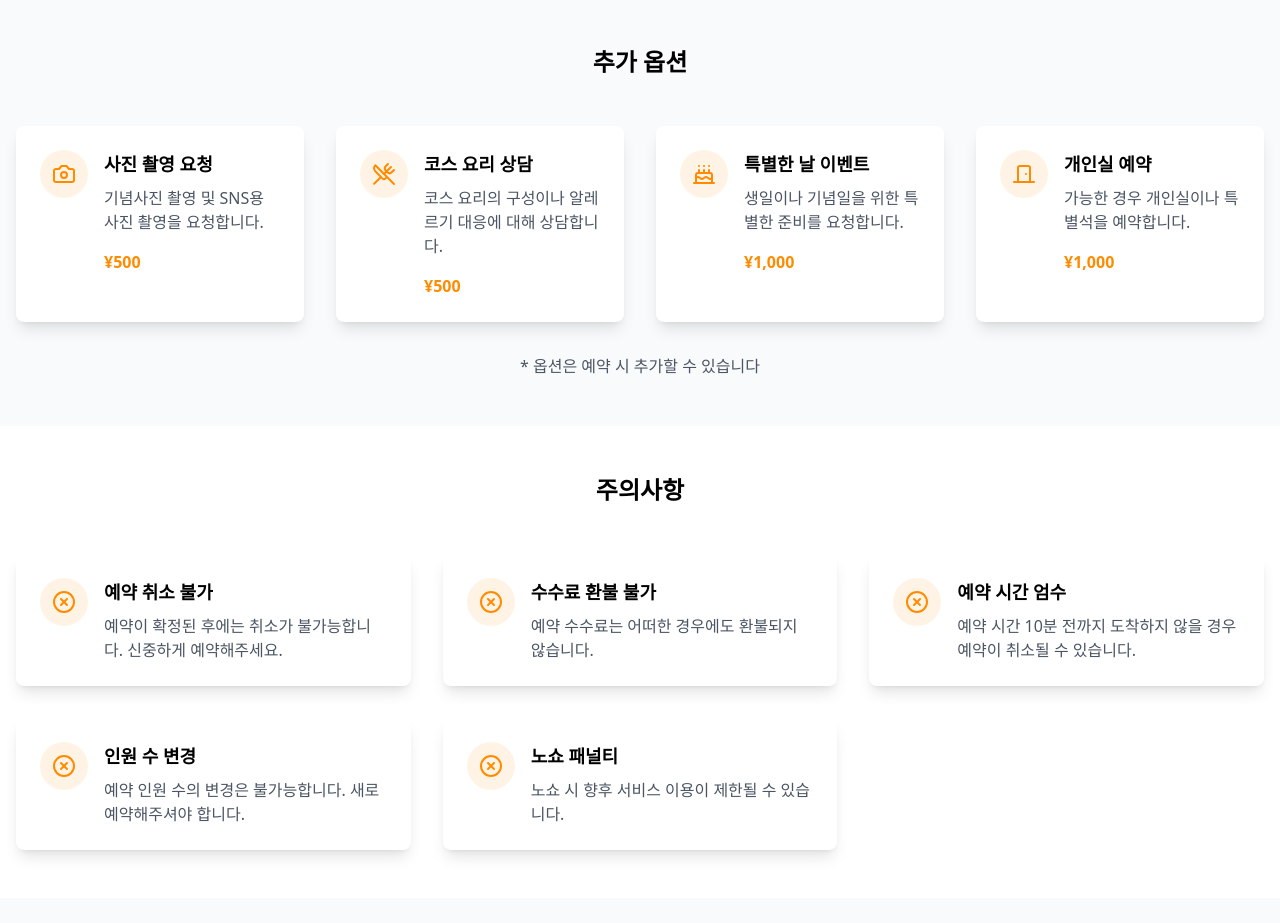
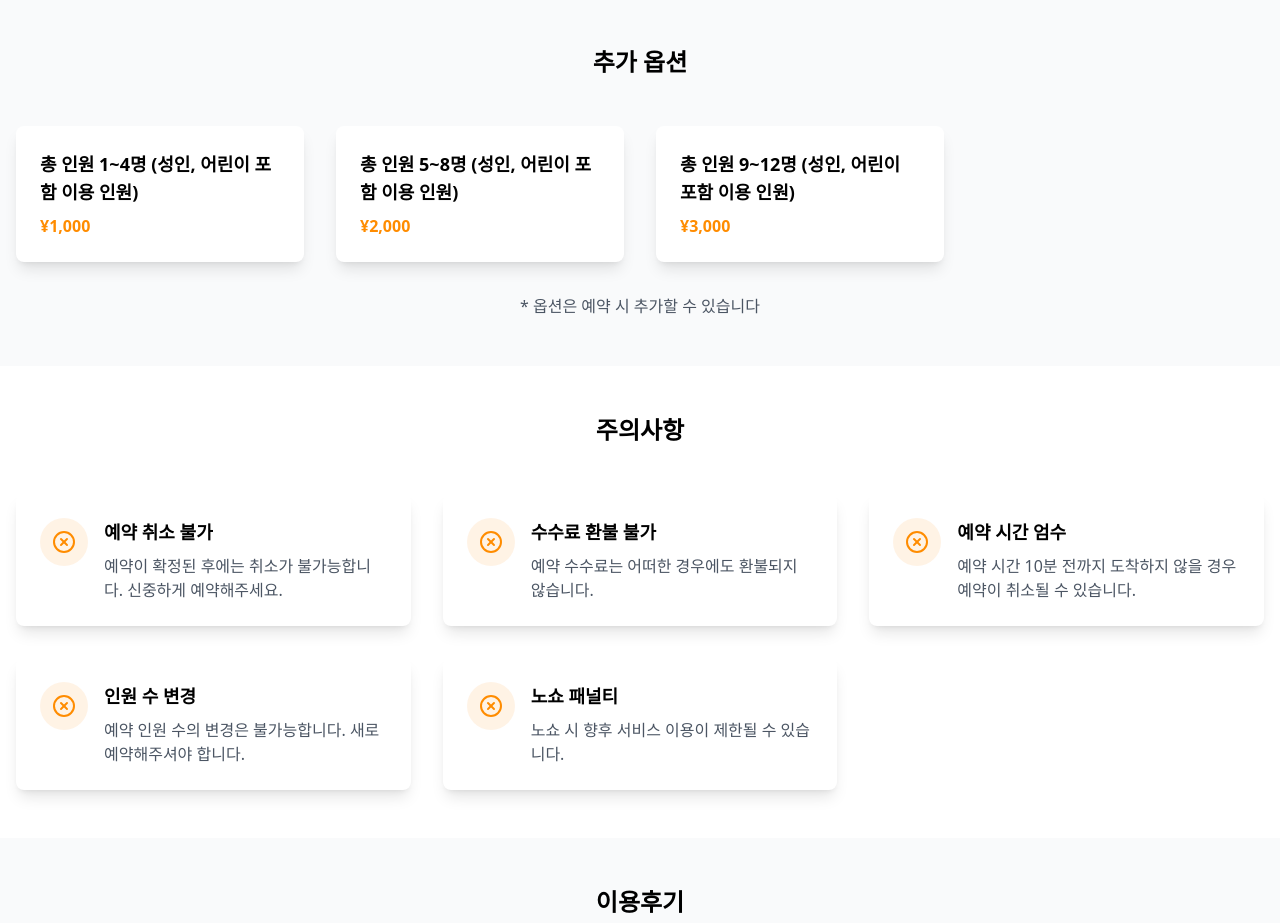
Before and after one commit to riottt/irutomo222yoyaku, a React (Vite) app: page / in a window 1280 px wide. Shown: the part 1480-2403 px from the top of the page. Built offline with nearby package versions, Linux system fonts and the light colour scheme.

Commit message:
追加オプションを人数ごとに変更

```diff
--- a/src/LandingPage.tsx
+++ b/src/LandingPage.tsx
@@ -130,54 +130,30 @@ const REVIEWS = {
 const OPTIONS = {
   ko: [
     {
-      title: '사진 촬영 요청',
-      price: 500,
-      description: '기념사진 촬영 및 SNS용 사진 촬영을 요청합니다.',
-      icon: Camera
+      title: '총 인원 1~4명 (성인, 어린이 포함 이용 인원)',
+      price: 1000
     },
     {
-      title: '코스 요리 상담',
-      price: 500,
-      description: '코스 요리의 구성이나 알레르기 대응에 대해 상담합니다.',
-      icon: UtensilsCrossed
+      title: '총 인원 5~8명 (성인, 어린이 포함 이용 인원)',
+      price: 2000
     },
     {
-      title: '특별한 날 이벤트',
-      price: 1000,
-      description: '생일이나 기념일을 위한 특별한 준비를 요청합니다.',
-      icon: Cake
-    },
-    {
-      title: '개인실 예약',
-      price: 1000,
-      description: '가능한 경우 개인실이나 특별석을 예약합니다.',
-      icon: DoorClosed
+      title: '총 인원 9~12명 (성인, 어린이 포함 이용 인원)',
+      price: 3000
     }
   ],
   ja: [
     {
-      title: '写真撮影リクエスト',
-      price: 500,
-      description: '記念写真やSNS用の写真撮影をリクエストします。',
-      icon: Camera
+      title: '合計人数1～4名（大人、子供含めたご利用人数）',
+      price: 1000
     },
     {
-      title: 'コース料理相談',
-      price: 500,
-      description: 'コース料理の構成やアレルギー対応について相談します。',
-      icon: UtensilsCrossed
+      title: '合計人数5～8名（大人、子供含めたご利用人数）',
+      price: 2000
     },
     {
-      title: '特別な日のイベント',
-      price: 1000,
-      description: '誕生日や記念日のための特別な準備をリクエストします。',
-      icon: Cake
-    },
-    {
-      title: '個室予約',
-      price: 1000,
-      description: '可能な場合、個室や特別席を予約します。',
-      icon: DoorClosed
+      title: '合計人数9～12名（大人、子供含めたご利用人数）',
+      price: 3000
     }
   ]
 };
@@ -425,12 +401,8 @@ export default function LandingPage({ language, onLanguageToggle, onReserveClick
                 className="bg-white rounded-lg p-6 shadow-lg hover:shadow-xl transition-shadow duration-300"
               >
                 <div className="flex items-start gap-4">
-                  <div className="bg-[#FF8C00]/10 p-3 rounded-full">
-                    <option.icon className="w-6 h-6 text-[#FF8C00]" />
-                  </div>
                   <div>
                     <h3 className="font-semibold text-lg mb-2">{option.title}</h3>
-                    <p className="text-gray-600 mb-4">{option.description}</p>
                     <p className="text-[#FF8C00] font-semibold">
                       ¥{option.price.toLocaleString()}
                     </p>
```
